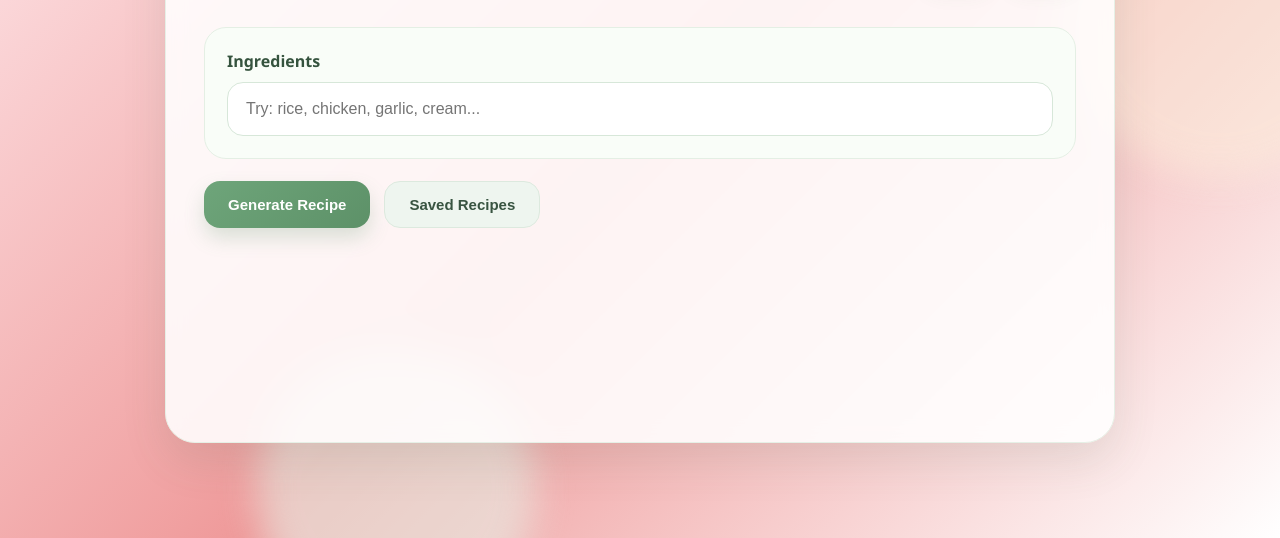
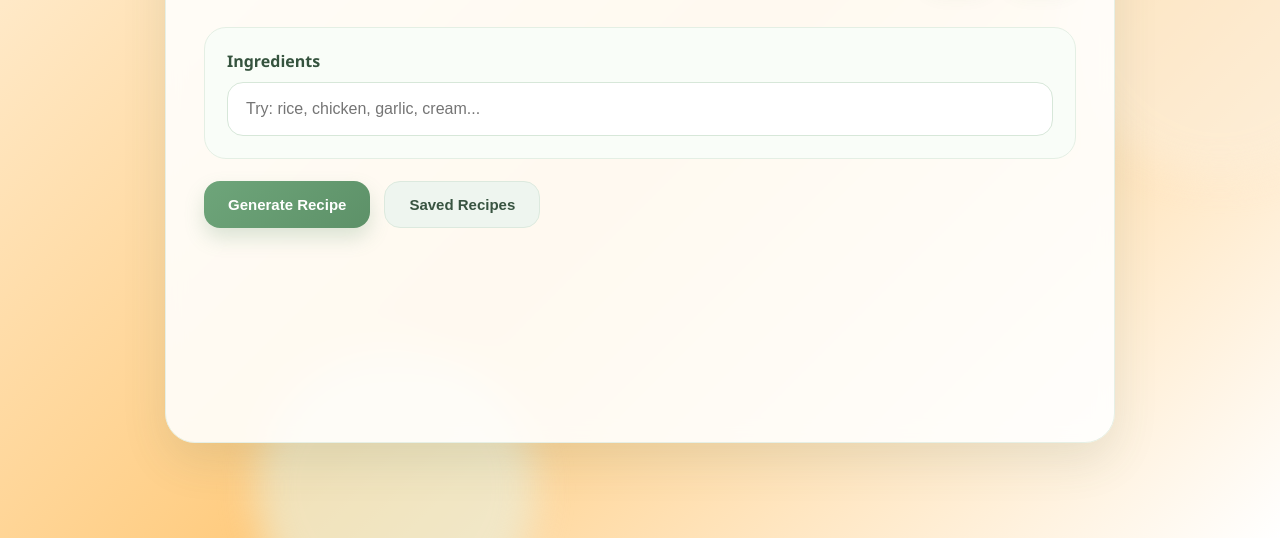
Before and after one commit to salmabouzeid/smartRecipieApp, a plain HTML site: page index.html in a window 1280 px wide. Shown: the part 262-800 px from the top of the page. Drawn offline with Linux system fonts and the light colour scheme.

Commit message:
Adding minor change and Testing

```diff
--- a/style.css
+++ b/style.css
@@ -5,7 +5,7 @@
 body {
   margin: 0;
   font-family: "Segoe UI", Tahoma, Geneva, Verdana, sans-serif;
-  background: linear-gradient(135deg, #ffebee, #ef9a9a, #ffffff);
+  background: linear-gradient(135deg, #fff3e0, #ffcc80, #ffffff);
   min-height: 100vh;
   color: #243424;
   overflow-x: hidden;
```
Also changed, not shown: .github/workflows/ci.yml.
